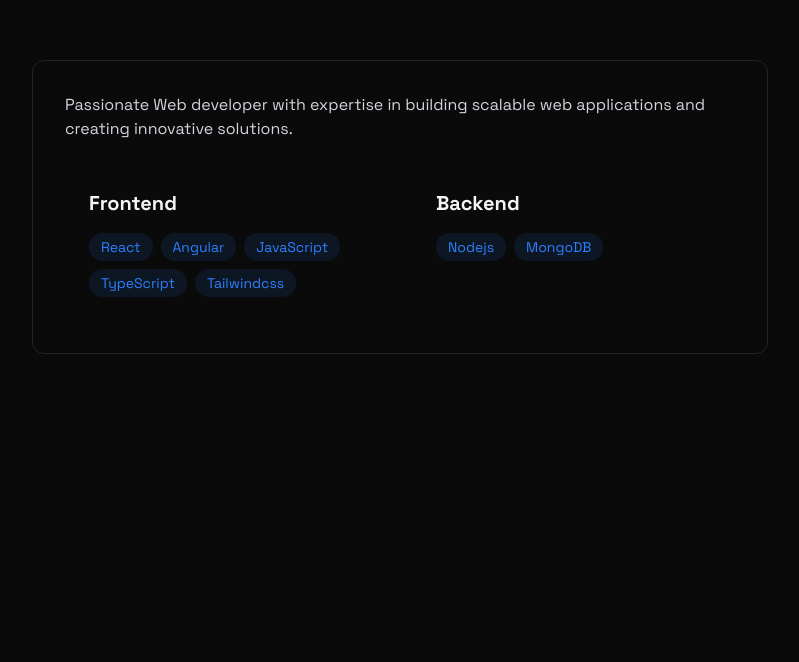
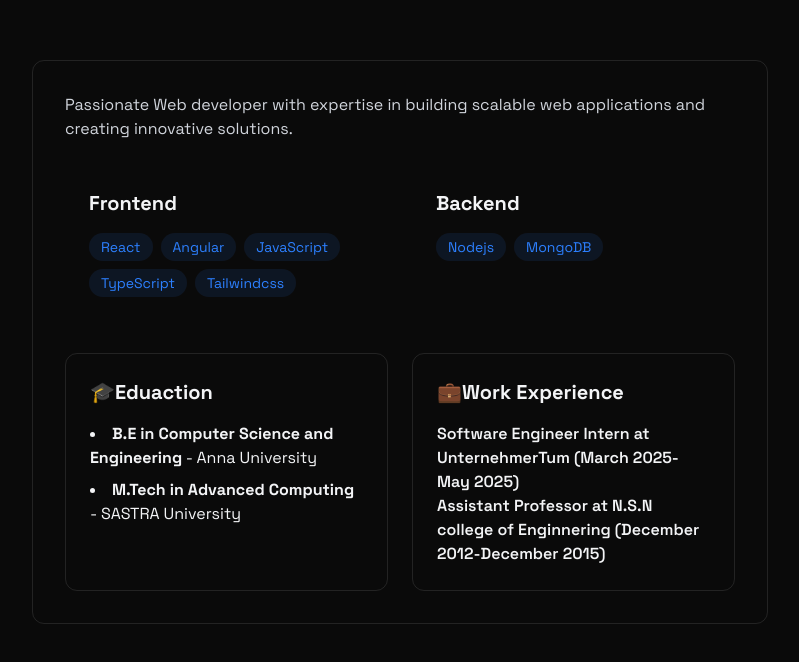
Before and after one commit to saraswathy-dev/MYportfolio, a React (Vite) app: page / in a window 1280 px wide. Shown: the part 888-1550 px from the top of the page, without its empty margins (240-1039 px from the left). Built offline with nearby package versions, Linux system fonts and the light colour scheme.

Commit message:
About-education and experience

```diff
--- a/src/components/sections/About.jsx
+++ b/src/components/sections/About.jsx
@@ -55,7 +55,37 @@ const About = () => {
             </div>
           </div>
           <div>
-            <div></div>
+            <div className="grid grid-cols-1 md:grid-cols-2 gap-6 mt-8">
+              <div className="p-6 rounded-xl border-white/10 border hover:translate-y-1 transition-all">
+                <h3 className="text-xl font-bold mb-4">🎓Eduaction</h3>
+                <ul className="list-disc list-inside test-gray-300 space-y-2">
+                  <li>
+                    <strong>B.E in Computer Science and Engineering</strong> -
+                    Anna University
+                  </li>
+                  <li>
+                    <strong>M.Tech in Advanced Computing</strong> - SASTRA
+                    University
+                  </li>
+                </ul>
+              </div>
+              <div className="p-6 rounded-xl border-white/10 border hover:translate-y-1 transition-all">
+                <h3 className="text-xl font-bold mb-4">💼Work Experience</h3>
+                <div>
+                  <h4 className="font-semibold">
+                    Software Engineer Intern at UnternehmerTum (March 2025-May
+                    2025)
+                  </h4>
+                </div>
+                <div>
+                  <h4 className="font-semibold">
+                    Assistant Professor at N.S.N college of Enginnering
+                    (December 2012-December 2015)
+                  </h4>
+                </div>
+                <p></p>
+              </div>
+            </div>
           </div>
         </div>
       </div>
```
